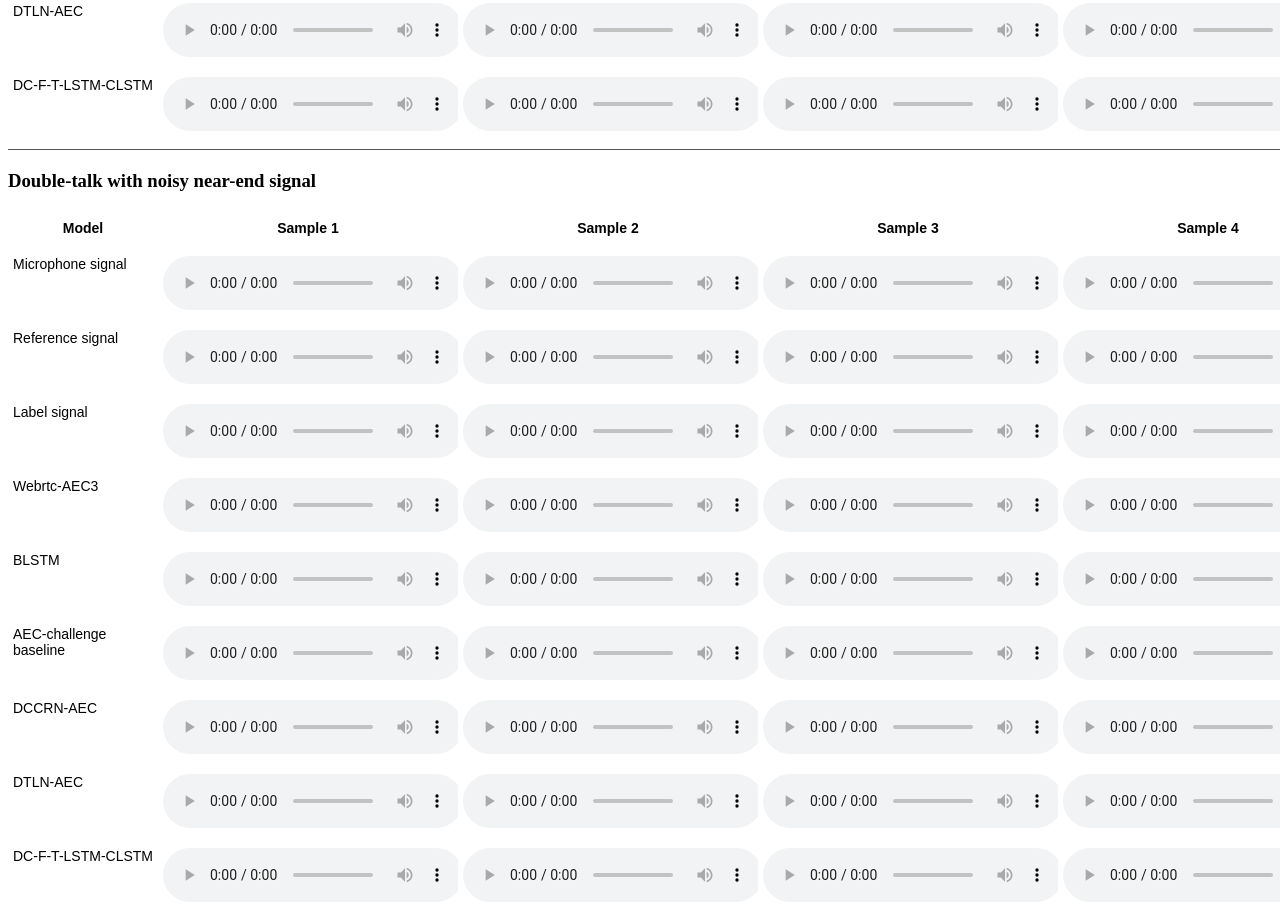
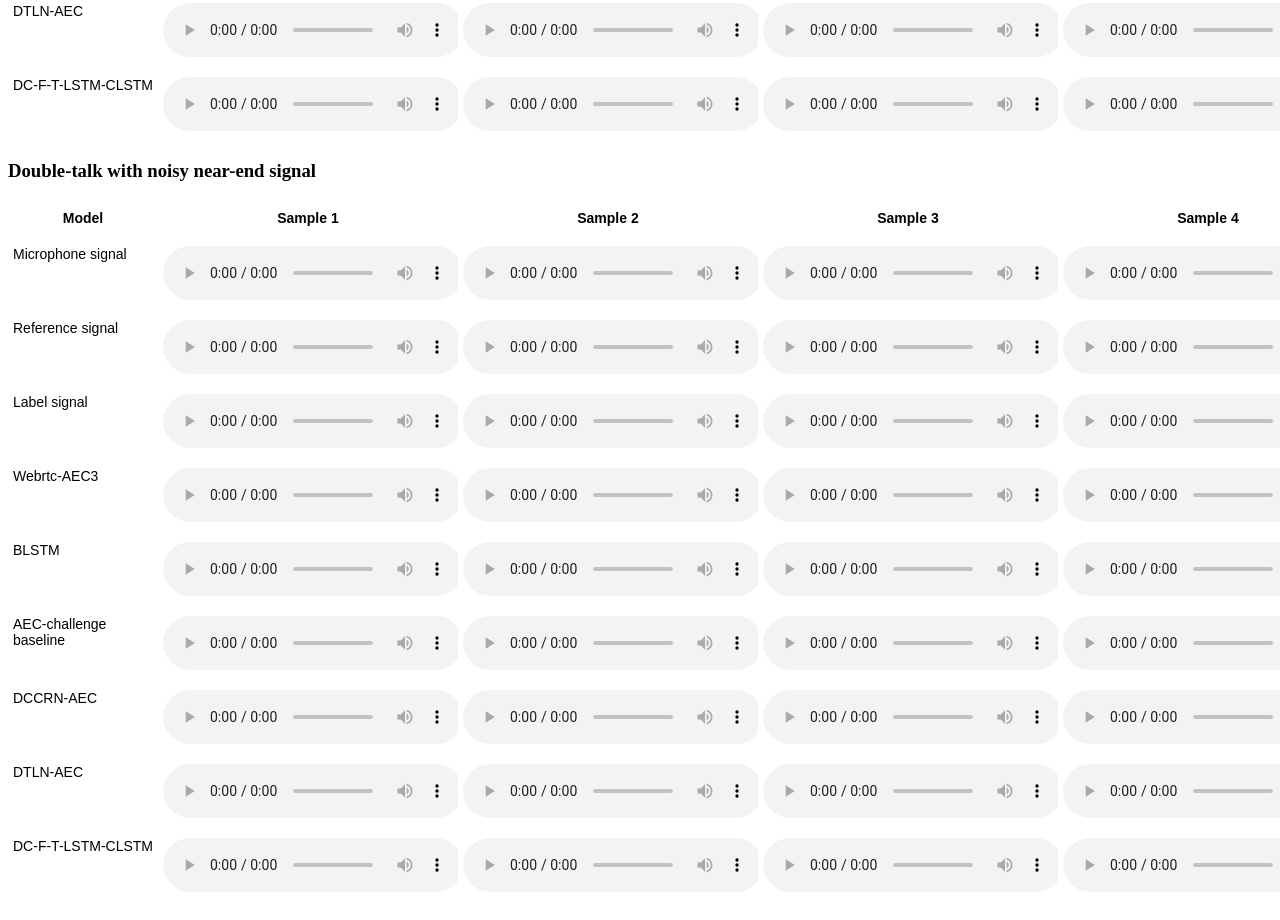
Before and after one commit to echocatzh/Demo-of-DeepComplexAEC, a plain HTML site: page index.html in a window 1280 px wide. Shown: the part 2872-3792 px from the top of the page. Drawn offline with Linux system fonts and the light colour scheme.

Commit message:
Update index.html

```diff
--- a/index.html
+++ b/index.html
@@ -904,7 +904,6 @@
             </tr>
         </tbody>
     </table>
-    <hr style="height:1px;border:none;border-top:1px solid #555555; width:130%">
     <h3>Double-talk with noisy near-end signal</h3>
     <table class="tg" style="undefined;table-layout: fixed; width: 493px">
         <colgroup>
```
